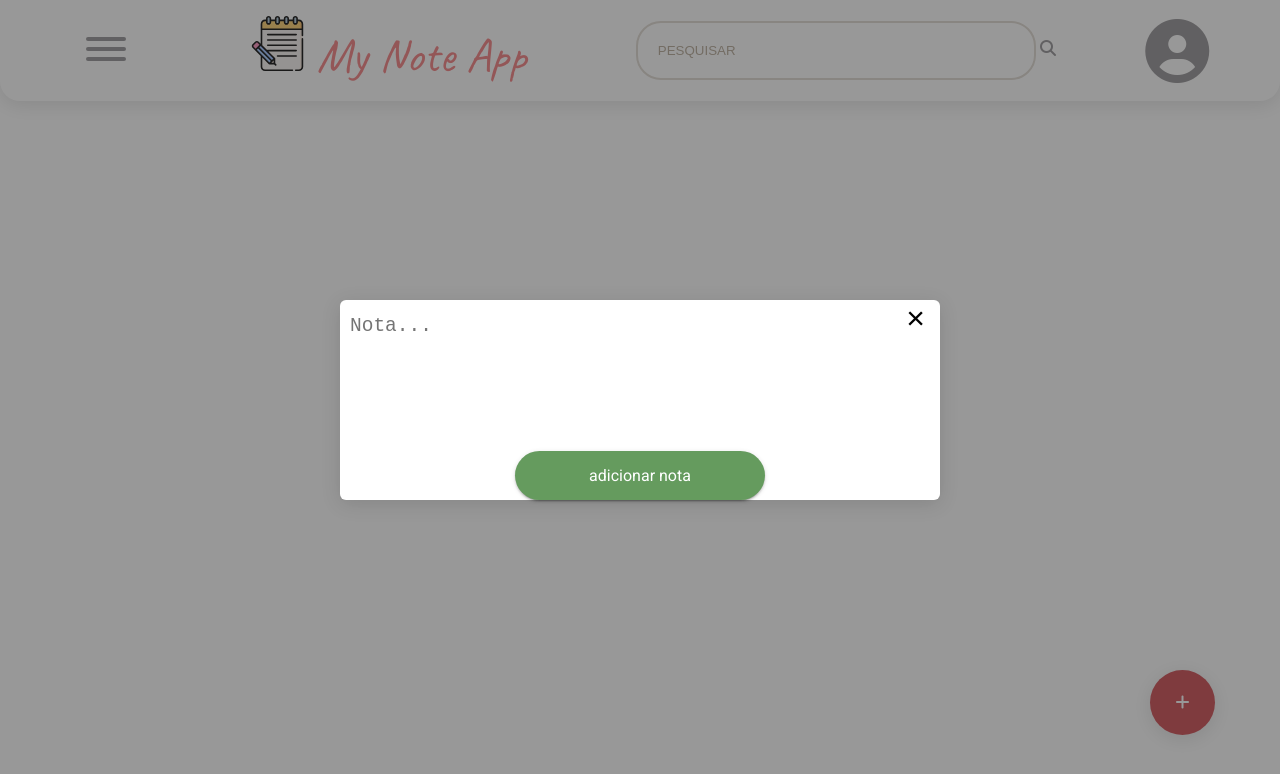
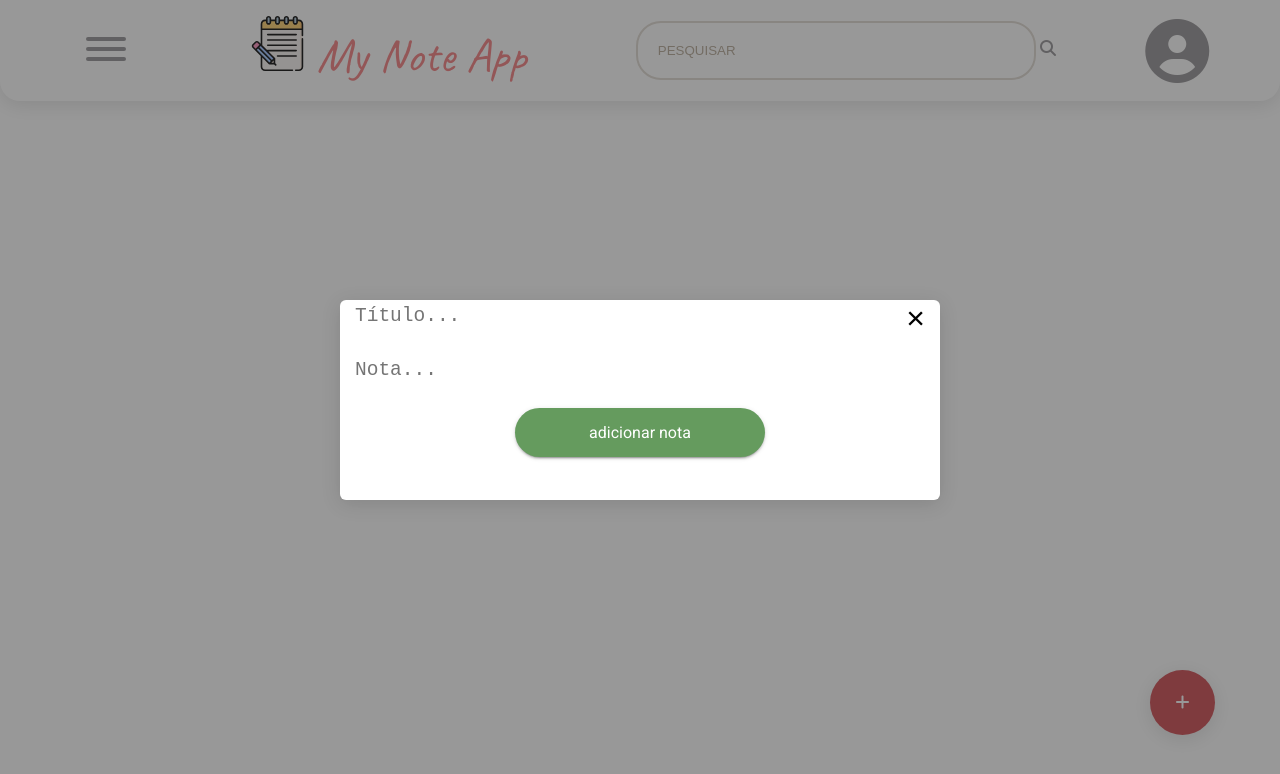
Before and after one commit to jucielly/my-note-app, a React (Create React App) app: page /Home in a window 1280 px wide. Both pictures are taken after a click on the button 1182 px from the left and 702 px from the top of the page. Shown: the top 774 px of the page. Built offline with nearby package versions, Linux system fonts and the light colour scheme.

Commit message:
adding title to note

```diff
--- a/src/components/molecules/NavigationOptions/index.tsx
+++ b/src/components/molecules/NavigationOptions/index.tsx
@@ -2,7 +2,7 @@ import React from 'react';
 import { Nav } from './style'
 import NoteLogo from '../../atoms/NoteLogo';
 import Input from "../../atoms/input"
-import HamburguerMenu from '../../atoms/HamburgerMenu/HamburgerMenu';
+import HamburguerMenu from '../HamburgerMenu/HamburgerMenu';
 
 
 
--- a/src/components/molecules/Note/index.tsx
+++ b/src/components/molecules/Note/index.tsx
@@ -4,12 +4,13 @@ import BaseCard from '../../atoms/BaseCard';
 
 interface NoteProps {
     noteValue: string
+    title: string
 }
 
-const Note: React.FC<NoteProps> = ({ noteValue }) => {
+const Note: React.FC<NoteProps> = ({ noteValue, title }) => {
     return (
         <NoteCard>
-            <h2>title</h2>
+            <span className="title">{title}</span>
             <span>{noteValue}</span>
 
         </NoteCard>
@@ -28,7 +29,8 @@ const NoteCard = styled(BaseCard)`
   align-items: center;
   padding: 6px;
 
-  h2 {
+  .title {
+      font-weight: bold;
       border-bottom: 1px solid #333;
       width: 60%;
       text-align: center;
--- a/src/components/organisms/AddNoteModal/index.tsx
+++ b/src/components/organisms/AddNoteModal/index.tsx
@@ -1,4 +1,4 @@
-import React, {useState, useEffect}from 'react'
+import React, { useState, useEffect } from 'react'
 import styled from 'styled-components'
 import Button from '../../atoms/Button'
 import BaseModal from '../../molecules/BaseModal'
@@ -8,7 +8,7 @@ import { darken } from 'polished'
 interface AddNoteProps {
     open: boolean;
     onClose: () => void;
-    onAddNote: (note:string) => void;
+    onAddNote: (note: string, title: string) => void;
 
 }
 
@@ -17,23 +17,30 @@ interface AddNoteProps {
 
 const AddNoteModal: React.FC<AddNoteProps> = ({ open, onClose, onAddNote }) => {
     const [noteValue, setNoteValue] = useState('')
+    const [title, setTitle] = useState('')
 
-    const handleOnNoteChange:React.ChangeEventHandler<HTMLTextAreaElement> = (event) => {
-      setNoteValue(event.target.value)
+    const handleOnNoteChange: React.ChangeEventHandler<HTMLTextAreaElement> = (event) => {
+        setNoteValue(event.target.value)
+    }
+
+    const handleOnTitleChange: React.ChangeEventHandler<HTMLTextAreaElement> = (event) => {
+        setTitle(event.target.value)
     }
 
     const handleAddNote = () => {
-        onAddNote(noteValue)
+        onAddNote(noteValue, title)
     }
 
-    useEffect(()=>{
-        if(open){
+    useEffect(() => {
+        if (open) {
             setNoteValue('')
+            setTitle('')
         }
-    },[open])
+    }, [open])
     return (
         <BaseModal open={open} onClose={onClose}>
-            <Textarea placeholder="Nota..." onChange={handleOnNoteChange} value={noteValue}></Textarea>
+            <Textarea placeholder="Título..." value={title} onChange={handleOnTitleChange}/>
+            <Textarea placeholder="Nota..." onChange={handleOnNoteChange} value={noteValue} />
             <AddNoteButton onClick={handleAddNote}>adicionar nota</AddNoteButton>
 
         </BaseModal>)
@@ -44,8 +51,7 @@ export default AddNoteModal
 
 const Textarea = styled.textarea`
  width: 580px;
- height: 150px;
-margin: 15px;
+ padding: 5px;
 border: none;
 font-size: 1.5em;
 resize: none;
--- a/src/components/organisms/NoteList/index.tsx
+++ b/src/components/organisms/NoteList/index.tsx
@@ -24,7 +24,7 @@ const NoteList: React.FC = () => {
                 className="my-masonry-grid"
                 columnClassName="my-masonry-grid_column">
 
-                {notes.map((note, key) => <Note noteValue={note.note} key={key} />)}
+                {notes.map((note, key) => <Note noteValue={note.note} key={key} title={note.title} />)}
 
             </Masonry>
         </Container>
--- a/src/components/pages/Home/index.tsx
+++ b/src/components/pages/Home/index.tsx
@@ -22,11 +22,12 @@ const Home: React.FC = () => {
     setOpen(false)
   }
 
-  const handleAddNote = (noteValue: string) => {
+  const handleAddNote = (noteValue: string, title: string) => {
     const note = {
       noteValue,
+      title
     }
-    dispatch(addNoteAction(noteValue))
+    dispatch(addNoteAction(noteValue,title))
     addNote(note)
     handleCloseModal()
   }
--- a/src/store/notes/actions.ts
+++ b/src/store/notes/actions.ts
@@ -1,6 +1,6 @@
 import { ADD_NOTE_ACTION } from './consts'
 
-export const addNote = (note: string) => ({
+export const addNote = (note: string, title: string) => ({
     type: ADD_NOTE_ACTION,
-    payload: { note }
+    payload: { note, title }
 })
--- a/src/store/notes/types.ts
+++ b/src/store/notes/types.ts
@@ -1,6 +1,7 @@
 
 export interface Note {
     note: string
+    title: string
 }
 
 export interface NewNoteAction {
```
Also changed, not shown: src/components/molecules/HamburgerMenu/HamburgerMenu.tsx (renamed from src/components/atoms/HamburgerMenu/HamburgerMenu.tsx), src/components/molecules/HamburgerMenu/style.css (renamed from src/components/atoms/HamburgerMenu/style.css).
